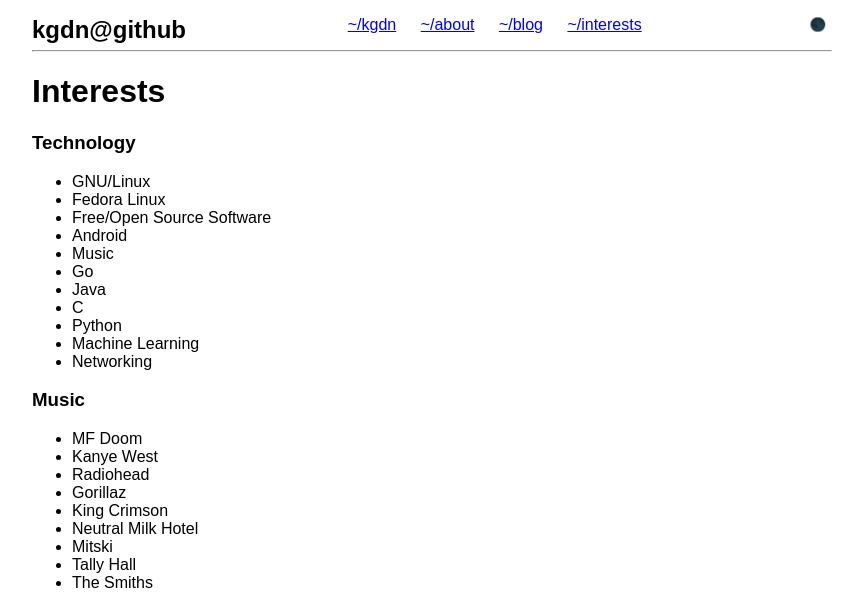
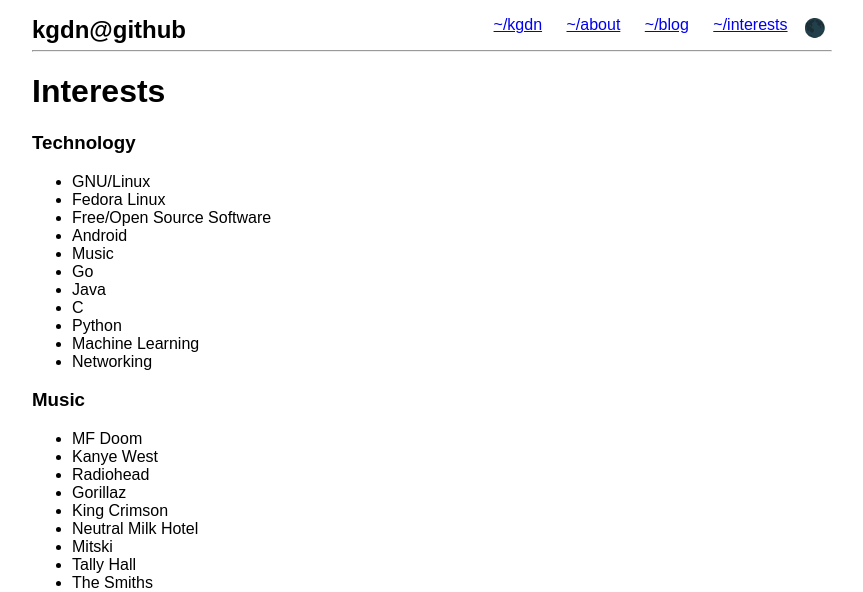
Before and after one commit to kgdn/kgdn.github.io, a Jekyll site: the page built from interests.md, in a window 1280 px wide. Shown: the top 592 px of the page, without its empty margins (208-1071 px from the left). Built offline with Jekyll 4.4.1, drawn with Linux system fonts in a browser that asks for light colours.

```diff
--- a/scripts/dark-mode.js
+++ b/scripts/dark-mode.js
@@ -1,4 +1,10 @@
 function darkMode() {
   var element = document.body;
   element.classList.toggle("dark-mode");
+  if (element.classList.contains("dark-mode")) {
+    localStorage.setItem("dark-mode", "true");
+  }
+  else {
+    localStorage.setItem("dark-mode", "false");
+  }
 }
--- a/styles/styles.css
+++ b/styles/styles.css
@@ -7,7 +7,7 @@ body {
 }
 
 nav {
-  text-align: center;
+  text-align: right;
 }
 
 nav li {
@@ -68,4 +68,5 @@ footer {
 .dark-mode-button {
   background-color: transparent;
   border: none;
+  font-size: large;
 }
```
